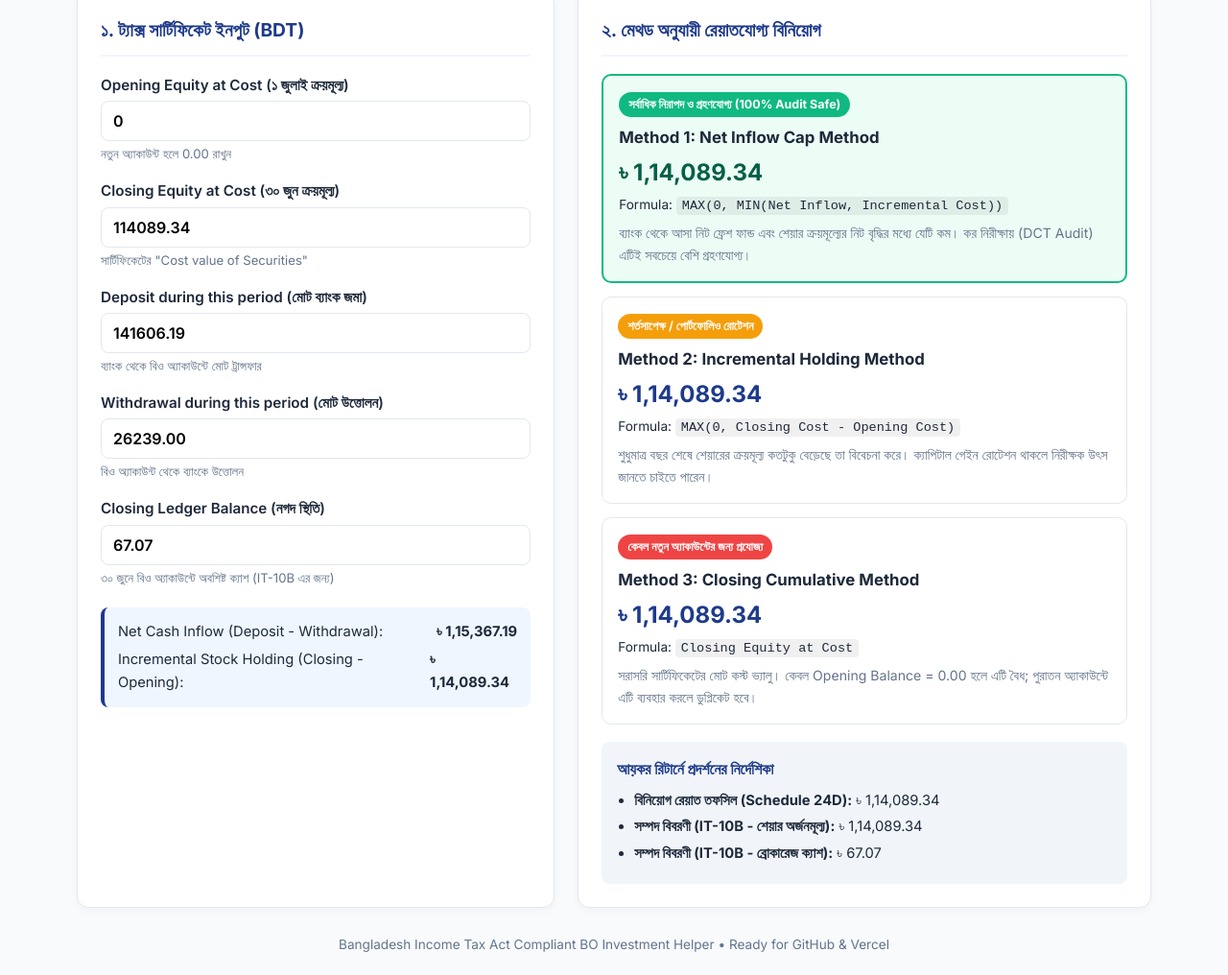
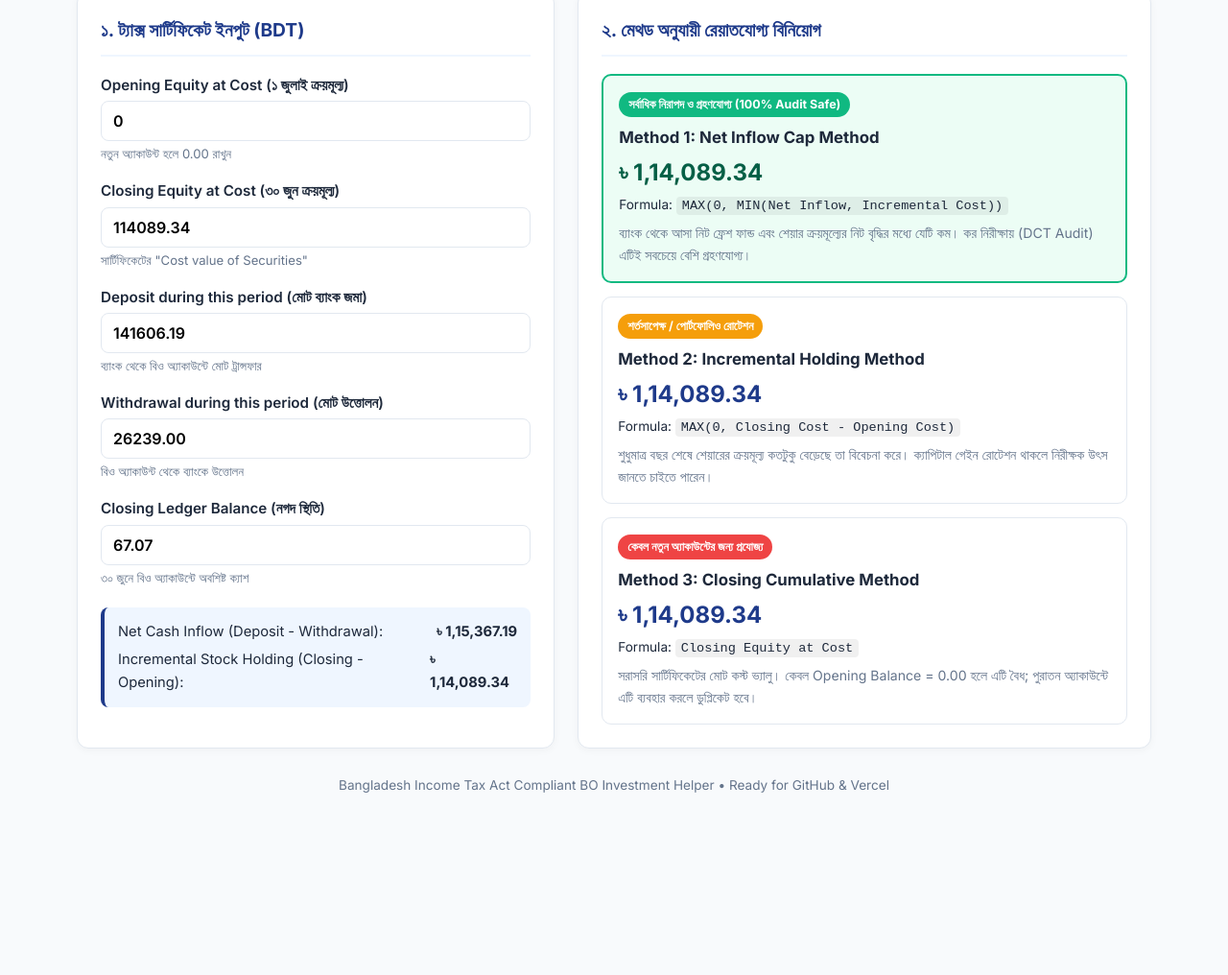
Before and after one commit to nuruddin120/Capital-Market-Investment-for-Tax-Rebate, a plain HTML site: page index.html in a window 1280 px wide. Shown: the part 181-1197 px from the top of the page at 96% size. After the commit the page ends 1031 px from the top, so only its background shows below. Drawn offline with Linux system fonts and the light colour scheme.

Commit message:
Add files via upload

```diff
--- a/index.html
+++ b/index.html
@@ -47,7 +47,7 @@
         <div class="form-group">
           <label for="ledgerBalance">Closing Ledger Balance (নগদ স্থিতি)</label>
           <input type="number" id="ledgerBalance" value="67.07" min="0" step="0.01" />
-          <small>৩০ জুনে বিও অ্যাকাউন্টে অবশিষ্ট ক্যাশ (IT-10B এর জন্য)</small>
+          <small>৩০ জুনে বিও অ্যাকাউন্টে অবশিষ্ট ক্যাশ</small>
         </div>
 
         <div class="derived-box">
@@ -89,15 +89,6 @@
           <p class="formula">Formula: <code>Closing Equity at Cost</code></p>
           <p class="desc">সরাসরি সার্টিফিকেটের মোট কস্ট ভ্যালু। কেবল Opening Balance = 0.00 হলে এটি বৈধ; পুরাতন অ্যাকাউন্টে এটি ব্যবহার করলে ডুপ্লিকেট হবে।</p>
         </div>
-
-        <div class="return-guide">
-          <h3>আয়কর রিটার্নে প্রদর্শনের নির্দেশিকা</h3>
-          <ul>
-            <li><strong>বিনিয়োগ রেয়াত তফসিল (Schedule 24D):</strong> <span id="guideRebate">৳ 1,14,089.34</span></li>
-            <li><strong>সম্পদ বিবরণী (IT-10B - শেয়ার অর্জনমূল্য):</strong> <span id="guideShareAsset">৳ 1,14,089.34</span></li>
-            <li><strong>সম্পদ বিবরণী (IT-10B - ব্রোকারেজ ক্যাশ):</strong> <span id="guideCashAsset">৳ 67.07</span></li>
-          </ul>
-        </div>
       </section>
     </main>
 
--- a/script.js
+++ b/script.js
@@ -10,7 +10,6 @@ function calculateRebate() {
   const closingCost = parseFloat(document.getElementById("closingCost").value) || 0;
   const deposit = parseFloat(document.getElementById("deposit").value) || 0;
   const withdrawal = parseFloat(document.getElementById("withdrawal").value) || 0;
-  const ledgerBalance = parseFloat(document.getElementById("ledgerBalance").value) || 0;
 
   const netInflow = deposit - withdrawal;
   const incrementalCost = closingCost - openingCost;
@@ -31,10 +30,6 @@ function calculateRebate() {
   document.getElementById("method1Amount").textContent = formatBDT(method1);
   document.getElementById("method2Amount").textContent = formatBDT(method2);
   document.getElementById("method3Amount").textContent = formatBDT(method3);
-
-  document.getElementById("guideRebate").textContent = formatBDT(method1);
-  document.getElementById("guideShareAsset").textContent = formatBDT(closingCost);
-  document.getElementById("guideCashAsset").textContent = formatBDT(ledgerBalance);
 }
 
 const inputIds = ["openingCost", "closingCost", "deposit", "withdrawal", "ledgerBalance"];
--- a/style.css
+++ b/style.css
@@ -143,6 +143,10 @@ body {
   background: #fff;
 }
 
+.method-card:last-child {
+  margin-bottom: 0;
+}
+
 .method-card.recommended {
   border: 2px solid #10b981;
   background: var(--success-bg);
@@ -202,28 +206,6 @@ body {
   color: var(--muted);
 }
 
-.return-guide {
-  margin-top: 18px;
-  padding: 16px;
-  background: #f1f5f9;
-  border-radius: 8px;
-}
-
-.return-guide h3 {
-  font-size: 1rem;
-  margin-bottom: 8px;
-  color: var(--primary);
-}
-
-.return-guide ul {
-  padding-left: 18px;
-  font-size: 0.92rem;
-}
-
-.return-guide li {
-  margin-bottom: 4px;
-}
-
 .footer {
   text-align: center;
   margin-top: 28px;
```
Also changed, not shown: 1 other file.
